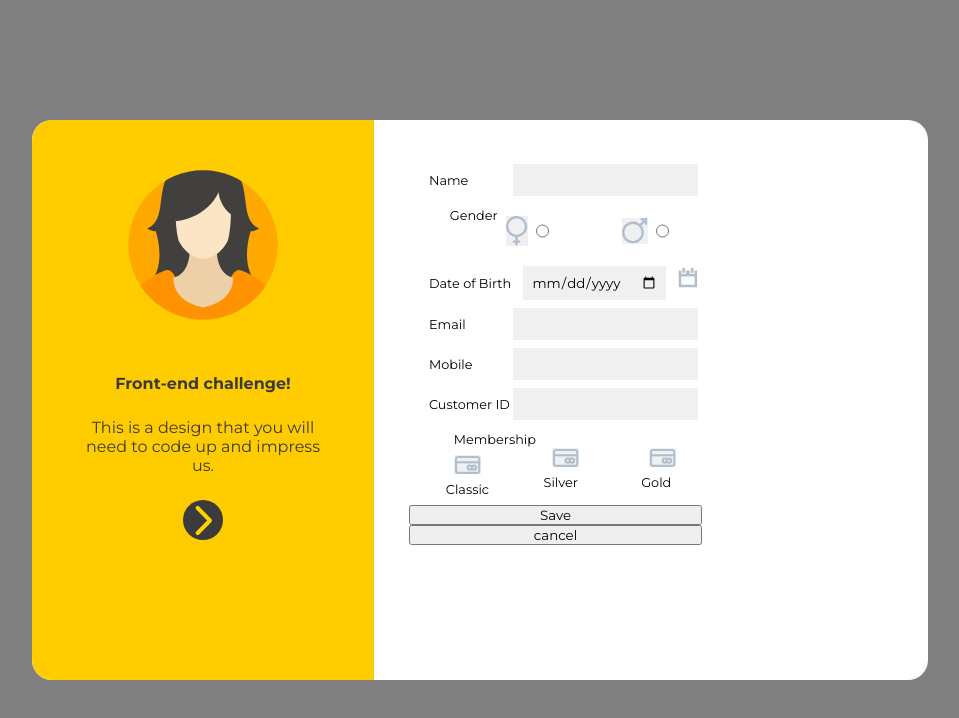
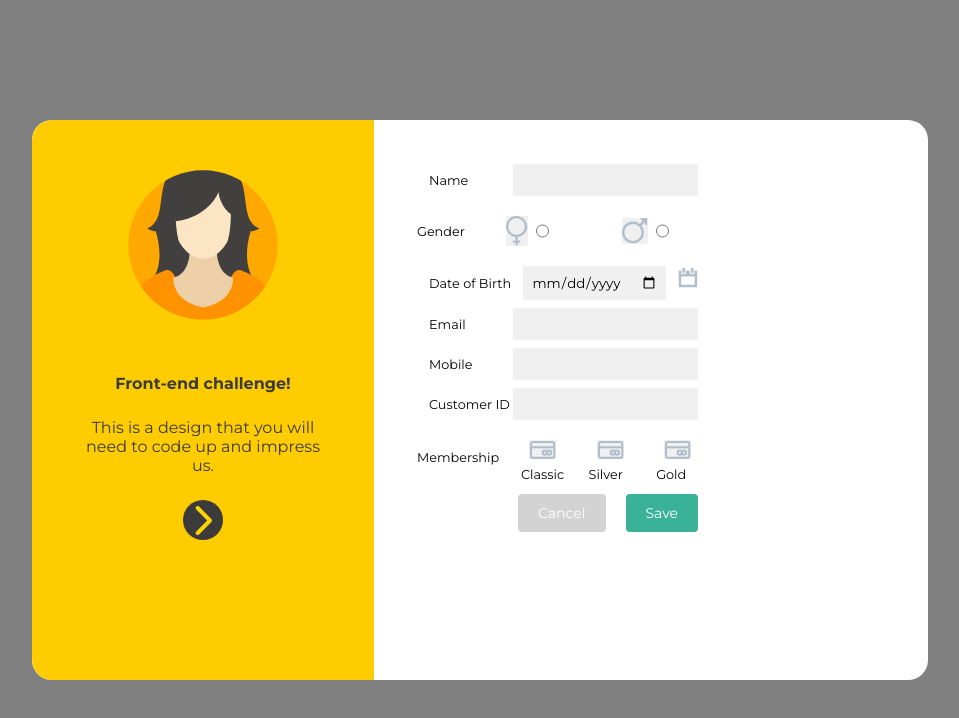
Before and after one commit to FrancisBrodie/Banana-Republic, a website: page index.html in a window 1280 px wide. Shown: the whole page, without its empty margins (160-1119 px from the left). Drawn offline with Linux system fonts and the light colour scheme.

Commit message:
added save and cancel buttons

```diff
--- a/index.css
+++ b/index.css
@@ -126,19 +126,13 @@ form {
 
 }
 
-/* .form__label--dob img {
-    display: flex;
-    flex-direction: column;
-    margin: 0;
-} */
-
 .form__check {
     display: flex;
     align-items: center;
 }
 
 .form__check p {
-    /* font-size: .8em; */
+    font-size: .8em;
     align-items: center;
     text-align: center;
     padding-left: 8px;
@@ -160,10 +154,37 @@ label[for="toggle"] {
     display: block;
     bottom: 0;
     left: 50px;
-    -webkit-user-select: none;
-    -moz-user-select: none;
-    -ms-user-select: none;
-    user-select: none;
+
+}
+
+.form__button {
+    display: flex;
+    justify-content: flex-end;
+    margin: 4px;
+}
+
+.btn__cancel {
+    background-color: lightgray;
+    border: none;
+    color: white;
+    padding: 10px 20px;
+    text-align: center;
+    text-decoration: none;
+    font-size: 14px;
+    border-radius: 4px;
+    margin-right: 10px;
+}
+
+.btn__save {
+    background-color: #39b298;
+    border: none;
+    color: white;
+    padding: 10px 20px;
+    text-align: center;
+    text-decoration: none;
+    font-size: 14px;
+    border-radius: 4px;
+    margin-left: 10px;
 }
 
 .sidepanel {
--- a/index.html
+++ b/index.html
@@ -26,8 +26,8 @@
                     <input type="text" />
                 </label>
                 <div class="form__check">
+                    <p>Gender</p>
                     <label class="form__label--select">
-                        <p>Gender</p>
                         <img src="./img/venus-symbol.svg" alt="female">
                         <input type="radio" name="gender" value="female" class="form__input" />
                     </label>
@@ -57,8 +57,9 @@
                     <input type="text">
                 </label>
                 <div class="form__check">
+                    <p>Membership</p>
                     <label class="form__label--select" for="toggle">
-                        <p>Membership</p>
+
                         <img src="./img/card.svg" alt="classic"> Classic
                         <input type="checkbox" name="gender" value="classic" class="form__input" id="toggle" />
                     </label>
@@ -71,8 +72,11 @@
                         <input type="checkbox" name="gender" value="gold" id="toggle" />
                     </label>
                 </div>
-                <button>Save</button>
-                <button>cancel</button>
+
+                <div class="form__button">
+                    <input type="reset" value="Cancel" class="btn__cancel" />
+                    <input type="submit" value="Save" class="btn__save" />
+                </div>
             </form>
             <div id="mySidepanel" class="sidepanel">
                 <a href="javascript:void(0)" class="closebtn" onclick="closeNav()">&times;</a>
```
